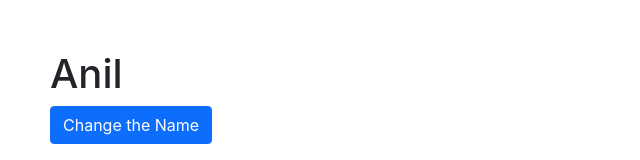
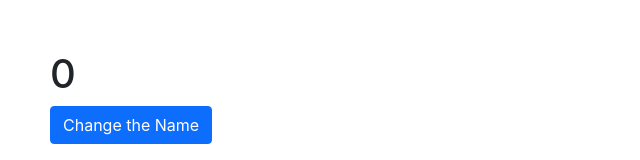
Before and after one commit to neeraj83760/React_Bible, a React (Create React App) app: page / in a window 1280 px wide. Shown: the top 160 px of the page, without its empty margins (0-640 px from the left). Built offline with nearby package versions, Linux system fonts and the light colour scheme.

Commit message:
Now we have just modified the State function to make a counter

```diff
--- a/src/Components/State.js
+++ b/src/Components/State.js
@@ -4,11 +4,14 @@ function State() {
 
 // Jaise hi state update hoga poora State function re-render hoga
 
-const [data, setData] = useState('Anil');
+// const [data, setData] = useState('Anil');
+
+const [data, setData] = useState(0)
 
 function onUpdate(){
 
-    setData('Rahul')
+    // setData('Rahul')
+    setData(data +1)
 }
 
 console.warn("-------------")
```
